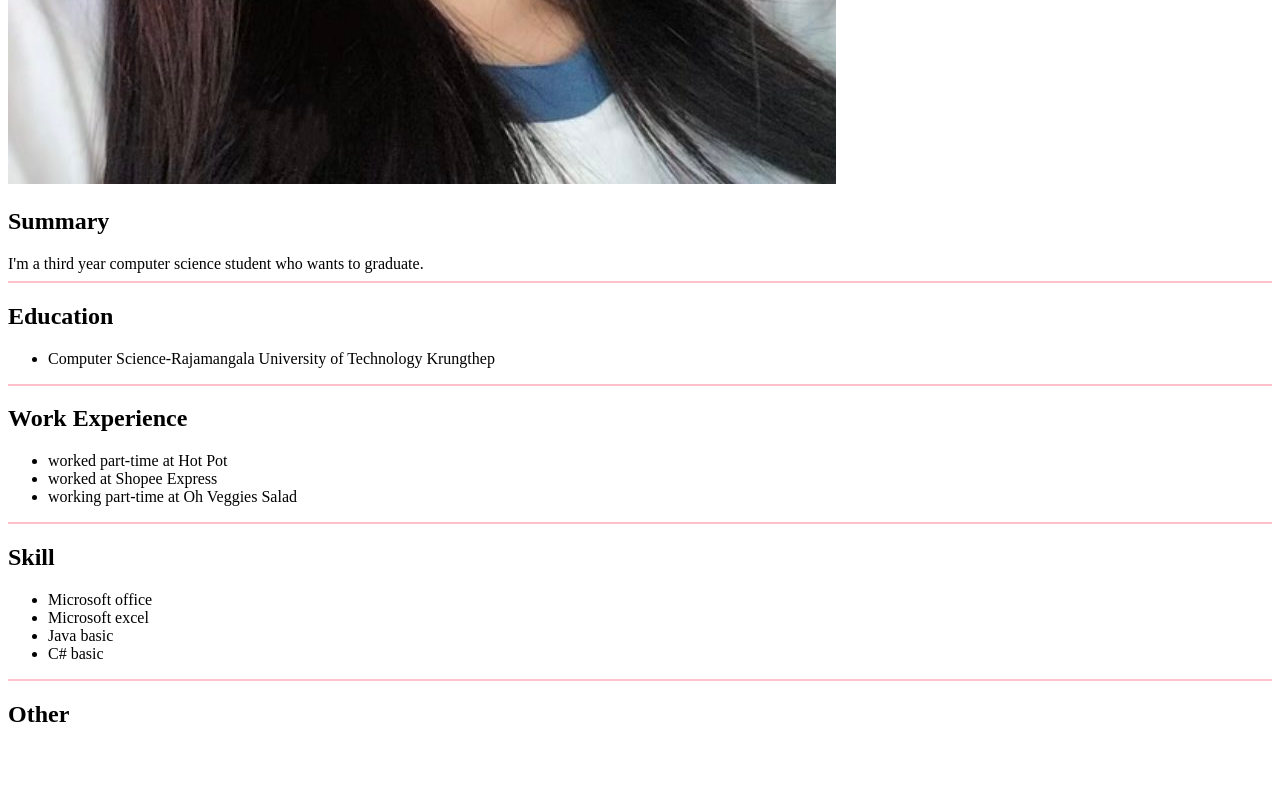
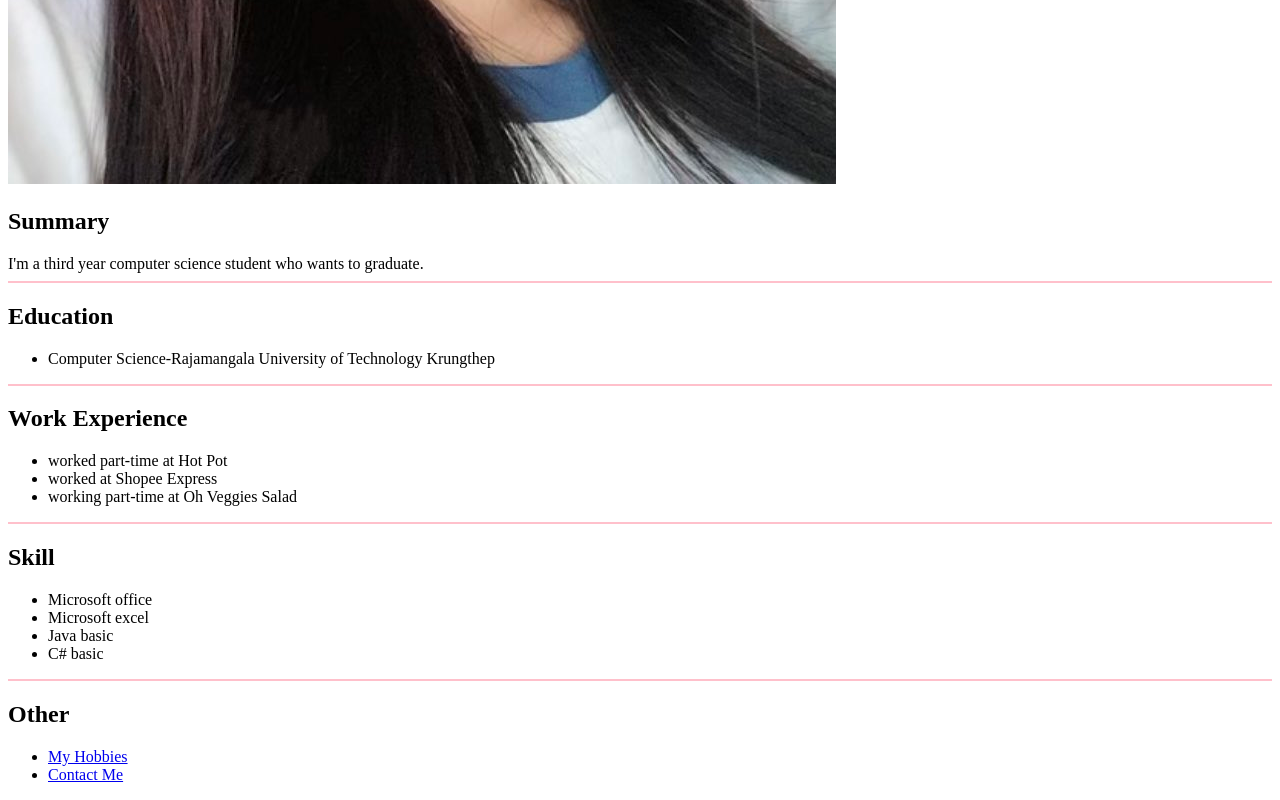
Before and after one commit to yuri112003/Profile, a plain HTML site: page index.html in a window 1280 px wide. Shown: the part 724-1524 px from the top of the page. Before the commit the page ends 1472 px from the top, so only its background shows below. Drawn offline with Linux system fonts and the light colour scheme.

Commit message:
Add files via upload

```diff
--- a/index.html
+++ b/index.html
@@ -32,6 +32,9 @@
     </ul>
     <hr color = "pink">
     <h2>Other</h2>
+    <ul>
+   <li> <a href="./Myhobbies.html"> My Hobbies</a></li>
+   <li> <a href ="./Contact.html"> Contact Me </a></li>
 
 </body>
 </html>
```
